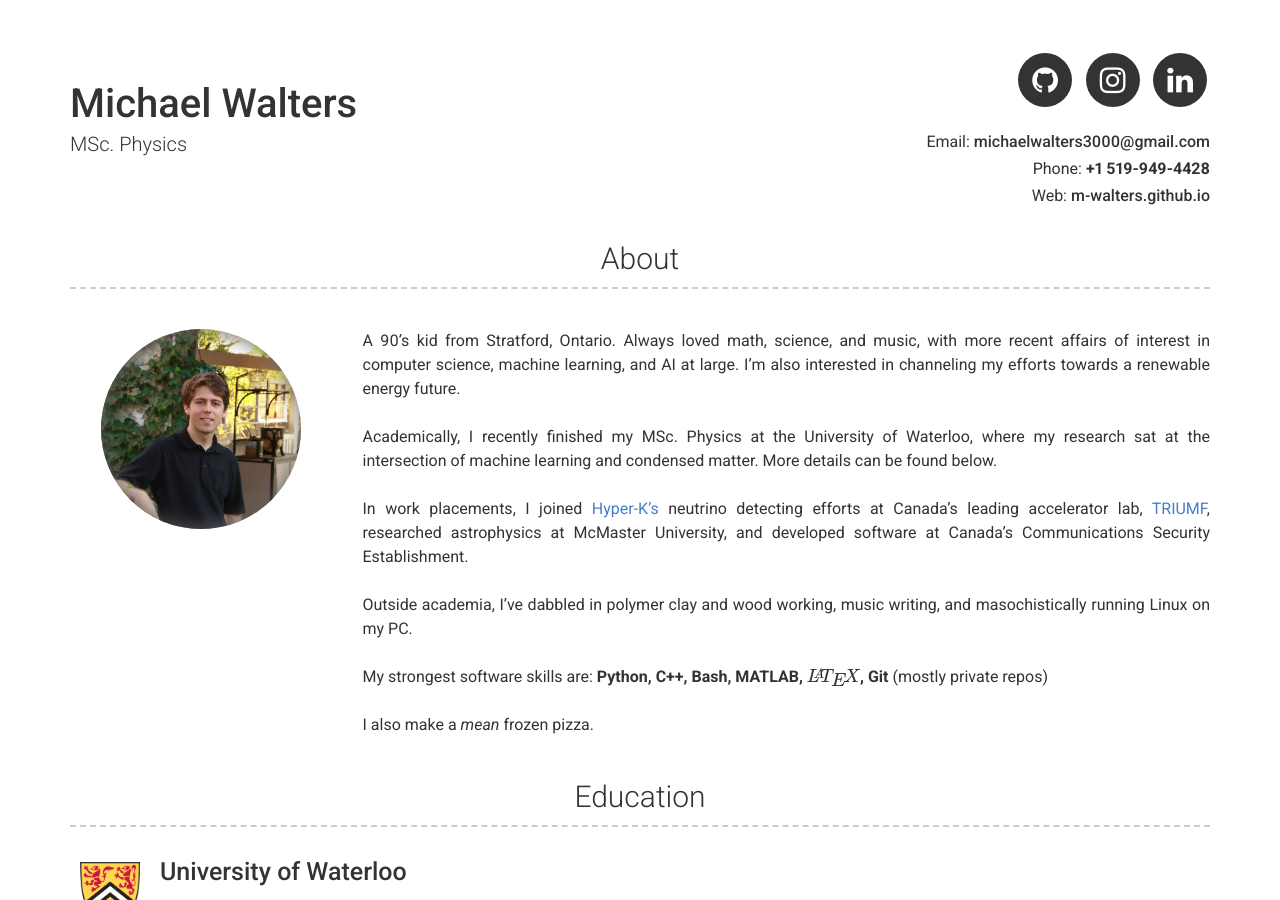
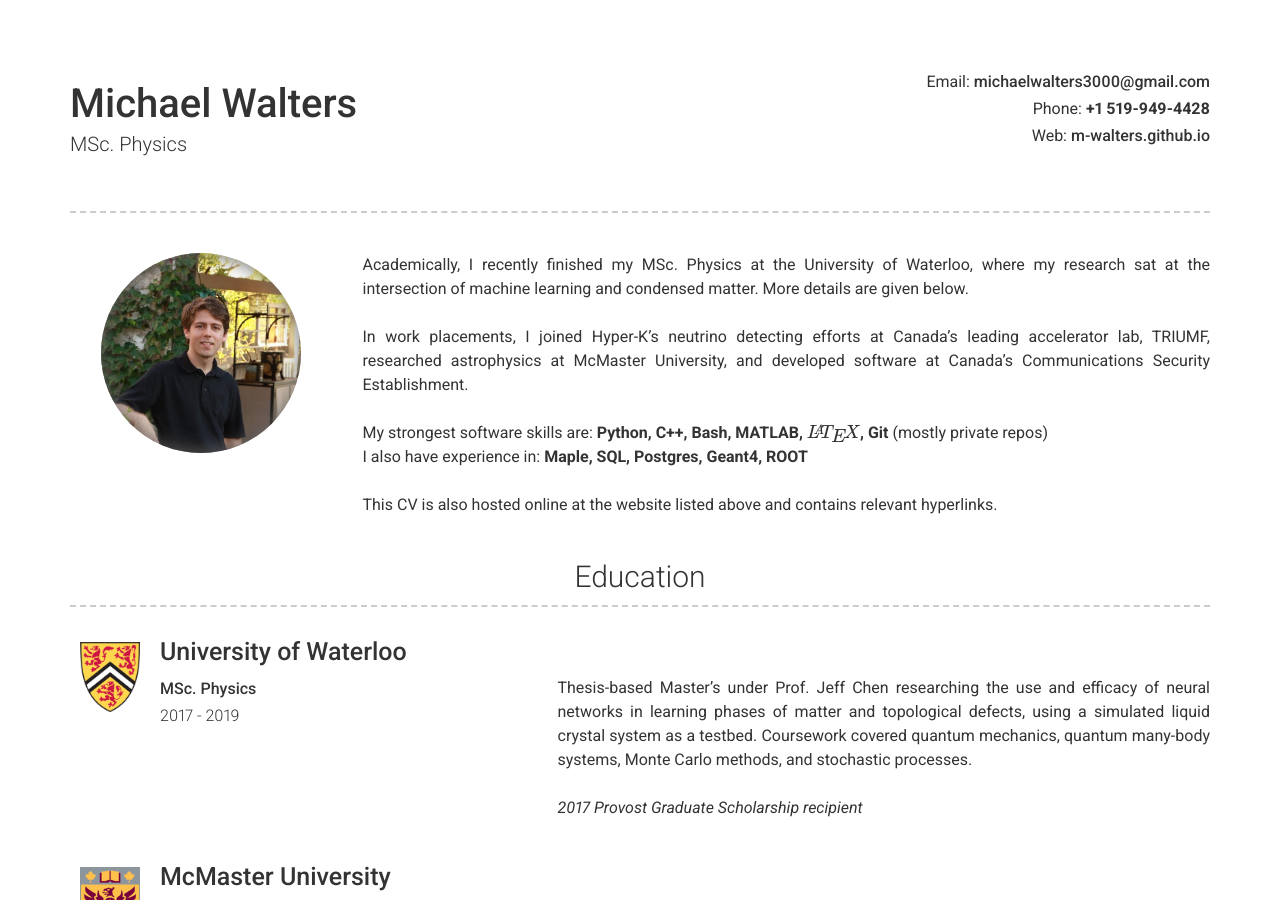
Before and after one commit to m-walters/m-walters.github.io, a Jekyll site: the page built from index.md, in a window 1280 px wide and 900 px high. Built offline with Jekyll 4.4.1, drawn with Linux system fonts in a browser that asks for light colours; formulas are drawn with MathJax 3; some of the changed text lies outside the part shown.

Commit message:
prep for pdfgen

```diff
--- a/_config.yml
+++ b/_config.yml
@@ -8,38 +8,33 @@
 email: michaelwalters3000@gmail.com
 phone: +1 519-949-4428
 website: m-walters.github.io
+github: m-walters
 
 # Social links
-github_username: m-walters
-instagram_username: hotdoglipstick
-linkedin_username: michaelwalters3000
+#github_username: m-walters
+#instagram_username: hotdoglipstick
+#linkedin_username: michaelwalters3000
 
 # About Section
-about_title: About
+about_title: " "
 about_profile_image: "/assets/images/selfie-square-zoom.JPG"
 about_content: | # this will include new lines to allow paragraphs
 
-  A 90's kid from Stratford, Ontario.
-  Always loved math, science, and music, with more recent affairs of interest in computer science, machine learning, and AI at large. I'm also interested in channeling my efforts towards a renewable energy future.
-  <br/>
   Academically, I recently finished my MSc. Physics at the University of Waterloo, where
   my research sat at the intersection of machine learning
-  and condensed matter. More details can be found below.
+  and condensed matter. More details are given below.
   <br/>
-  In work placements, I joined [Hyper-K's](http://www.hyperk.org/) neutrino detecting efforts at
-  Canada's leading accelerator lab, [TRIUMF](https://www.triumf.ca), researched astrophysics
+  In work placements, I joined Hyper-K's neutrino detecting efforts at
+  Canada's leading accelerator lab, TRIUMF, researched astrophysics
   at McMaster University, and developed software at Canada's Communications Security Establishment.
   <br/>
-  Outside academia, I've dabbled in polymer clay and wood working, music writing,
-  and masochistically running Linux on my PC.
+  My strongest software skills are: __Python, C++, Bash, MATLAB, $$\LaTeX$$, Git__ (mostly private repos)
+  I also have experience in: __Maple, SQL, Postgres, Geant4, ROOT__
   <br/>
-  My strongest software skills are: __Python, C++, Bash, MATLAB, $$\LaTeX$$, Git__ (mostly private repos)
-  <br/>
-  I also make a *mean* frozen pizza.
-
+  This CV is also hosted online at the website listed above and contains relevant hyperlinks.
 
 # Projects Section
-projects_title: Misc. #(Use this to override about projects section title)
+# projects_title: Projects #(Use this to override about projects section title)
 
 # Experience Section
 # experience_title: Experience #(Use this to override about experience section title)
@@ -50,8 +45,9 @@
 # More Section
 more_title: Publications #(Use this to override about more section title)
 more_content: | # this will include new lines to allow paragraphs
+  - Traffic prediction Graph Neural Net. In progress on github. View the working [toy model](https://github.com/m-walters/graphnn_toy).
   - My MSc. thesis: _Machine learning topological defects of liquid crystals
-  in two dimensions._ Available online on [UWSpace](http://hdl.handle.net/10012/14949).
+  in two dimensions._ Available online at [http://hdl.handle.net/10012/14949](http://hdl.handle.net/10012/14949).
   - M. Walters, Q. Wei, J. Z. Y. Chen. _Machine learning topological defects of confined liquid crystals
   in two dimensions._ ([View on Phys. Rev. E](https://journals.aps.org/pre/abstract/10.1103/PhysRevE.99.062701?fbclid=IwAR0aaXGnTeYb_p7BAYYYKBftRkI0hv_m88w3ieR3-CnvLsaGrr0GnfhiAbo) / [Read PDF](/assets/walters_2019_final.pdf))
   - [Editor's suggestion] M. B. Bennett _et al._ (24 authors). _Isospin mixing reveals $$^{30}P(p,\gamma)^{31}S$$ resonance influencing nova nucleosynthesis._
```
Also changed, not shown: 1 other file.
